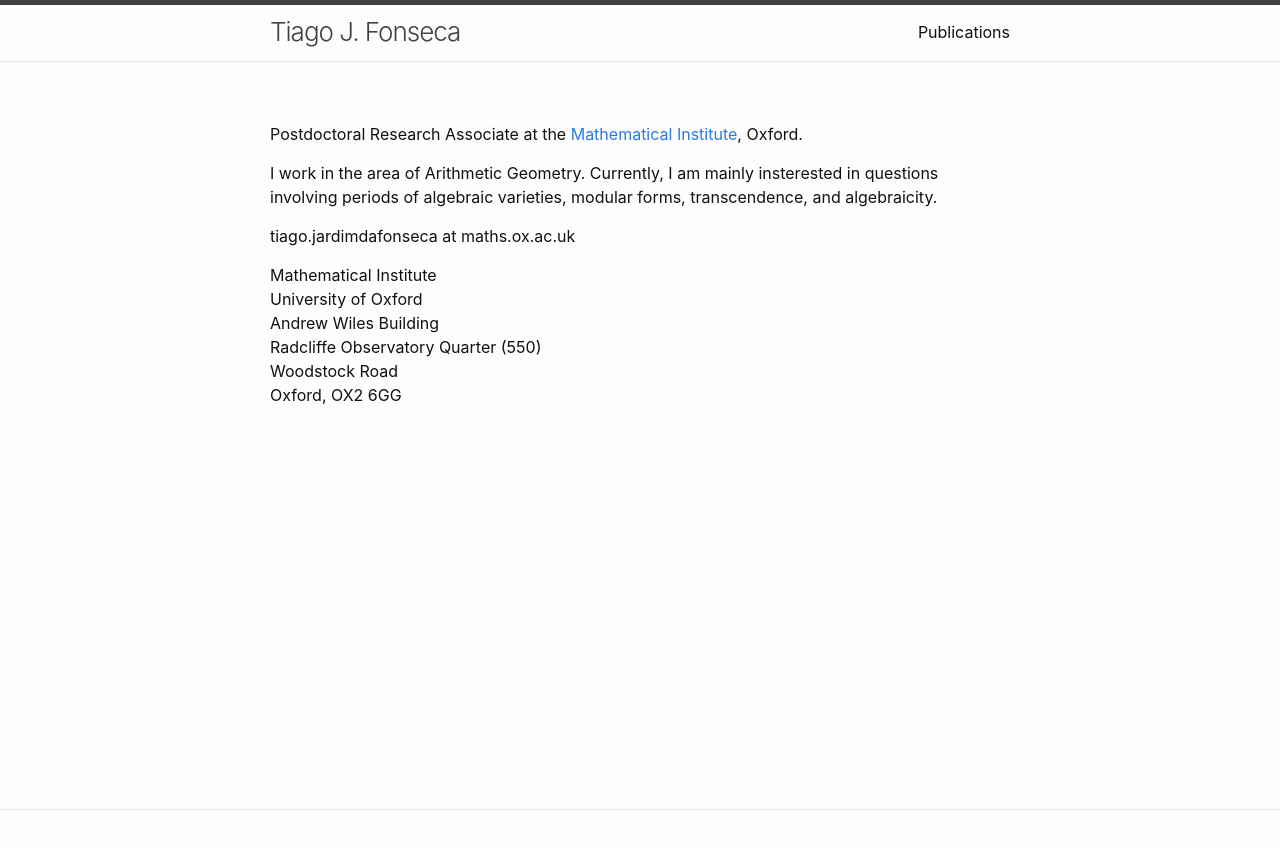
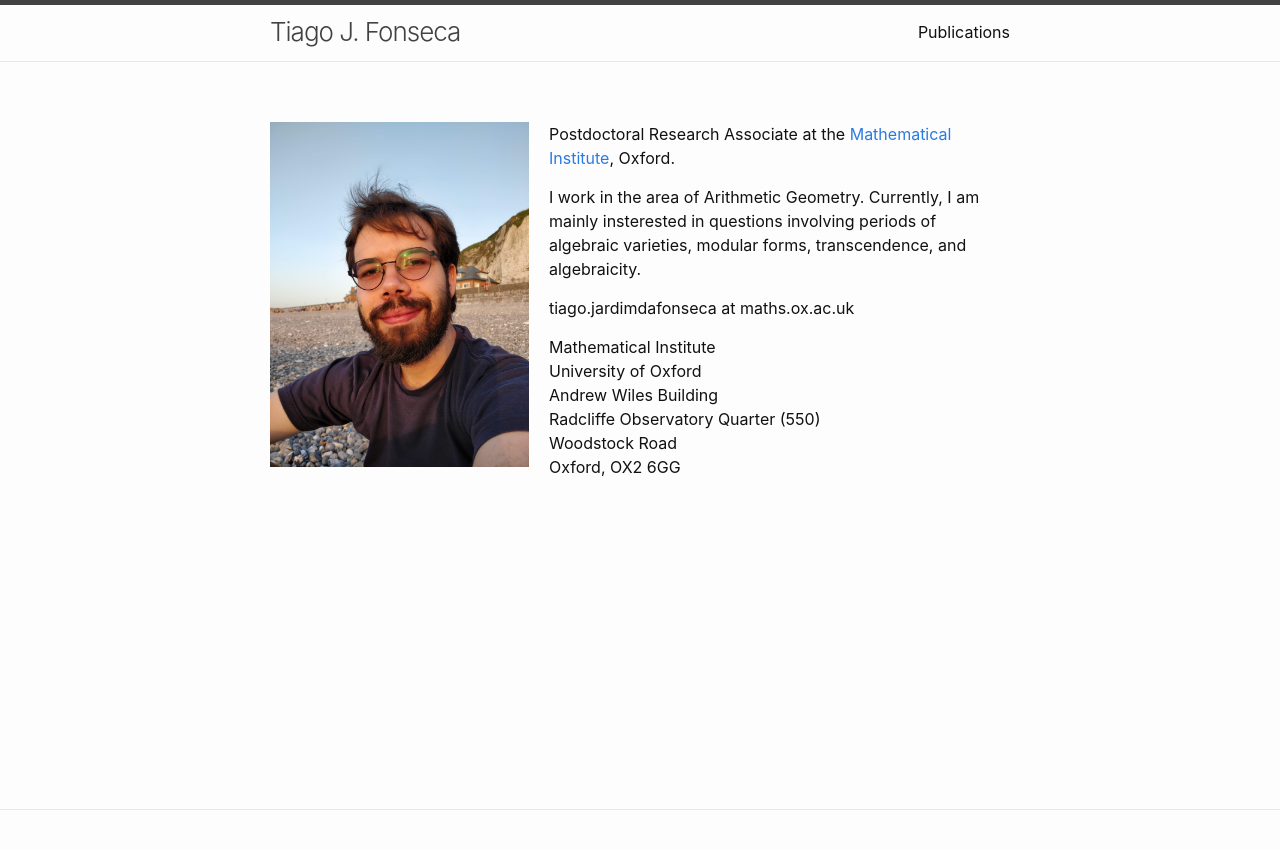
Before and after one commit to tjfonseca/tjfonseca.github.io, a Jekyll site: the page built from index.md, in a window 1280 px wide. Shown: the top 849 px of the page. Built offline with Jekyll 4.4.1, drawn with Linux system fonts in a browser that asks for light colours.

Commit message:
Initial commit

```diff
--- a/assets/css/style.scss
+++ b/assets/css/style.scss
@@ -6,8 +6,8 @@
   "minima/skins/{{ site.minima.skin | default: 'classic' }}",
   "minima/initialize";
 
-/*#hp  {
+#hp  {
 float: left;
 width: 35%;
 padding-right: 20px;
-}*/
+}
--- a/index.md
+++ b/index.md
@@ -8,7 +8,7 @@
 layout: home
 ---
 
-<!--<img src="assets/pictures/dieppe.jpg" alt="photo" id="hp"> -->
+<img src="assets/pictures/dieppe.jpg" alt="photo" id="hp">
 
 
 Postdoctoral Research Associate at the [Mathematical Institute](https://www.maths.ox.ac.uk/), Oxford.
```
